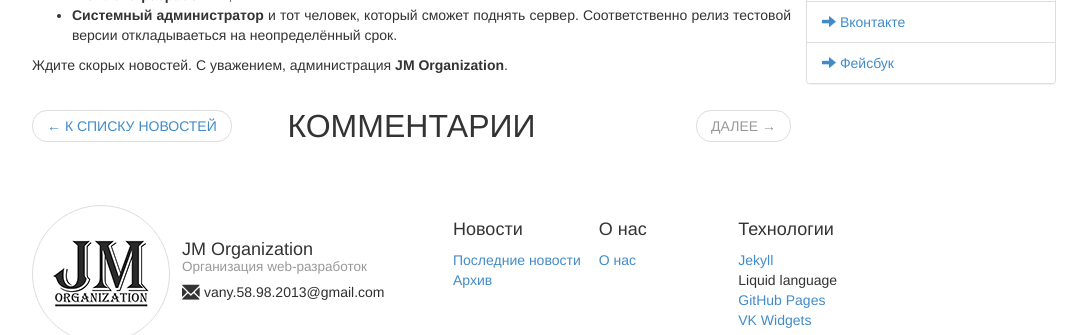
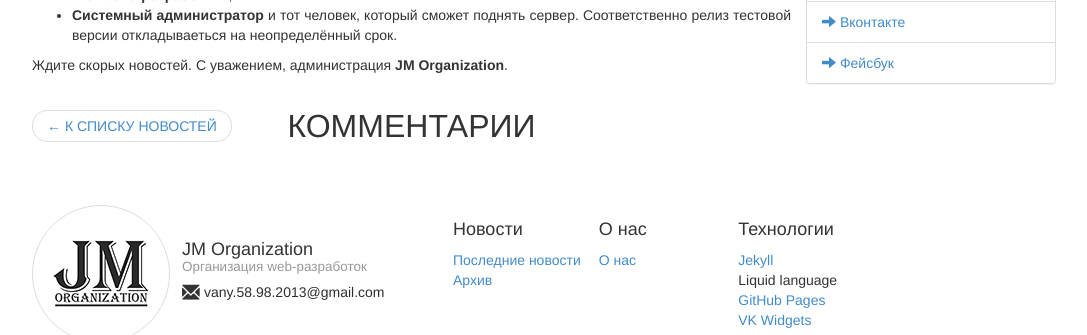
Before and after one commit to jm-organization/jm-organization.github.io, a Jekyll site: the page built from _posts/2017-07-04-invation-in-command.md, in a window 1280 px wide and 1003 px high. Shown: the part 340-675 px from the top of the window, without its empty margins (96-1183 px from the left). Built offline with Jekyll 4.4.1, drawn with Linux system fonts in a browser that asks for light colours; our own code applies the rules of GitHub Pages for plain Markdown files; comment, search, counter and statistics services are not loaded.

```diff
--- a/_layouts/post.html
+++ b/_layouts/post.html
@@ -13,7 +13,6 @@
         <ul class="jm-pager pager">
             <li class="previous"><a href="/#news">&larr; К списку новостей</a></li>
             <li class="jm-comments-title">Комментарии</li>
-            <li class="next disabled"><a href="/#">Далее  &rarr;</a></li>
         </ul>
     </div>
     <div id="disqus_thread"></div>
```
